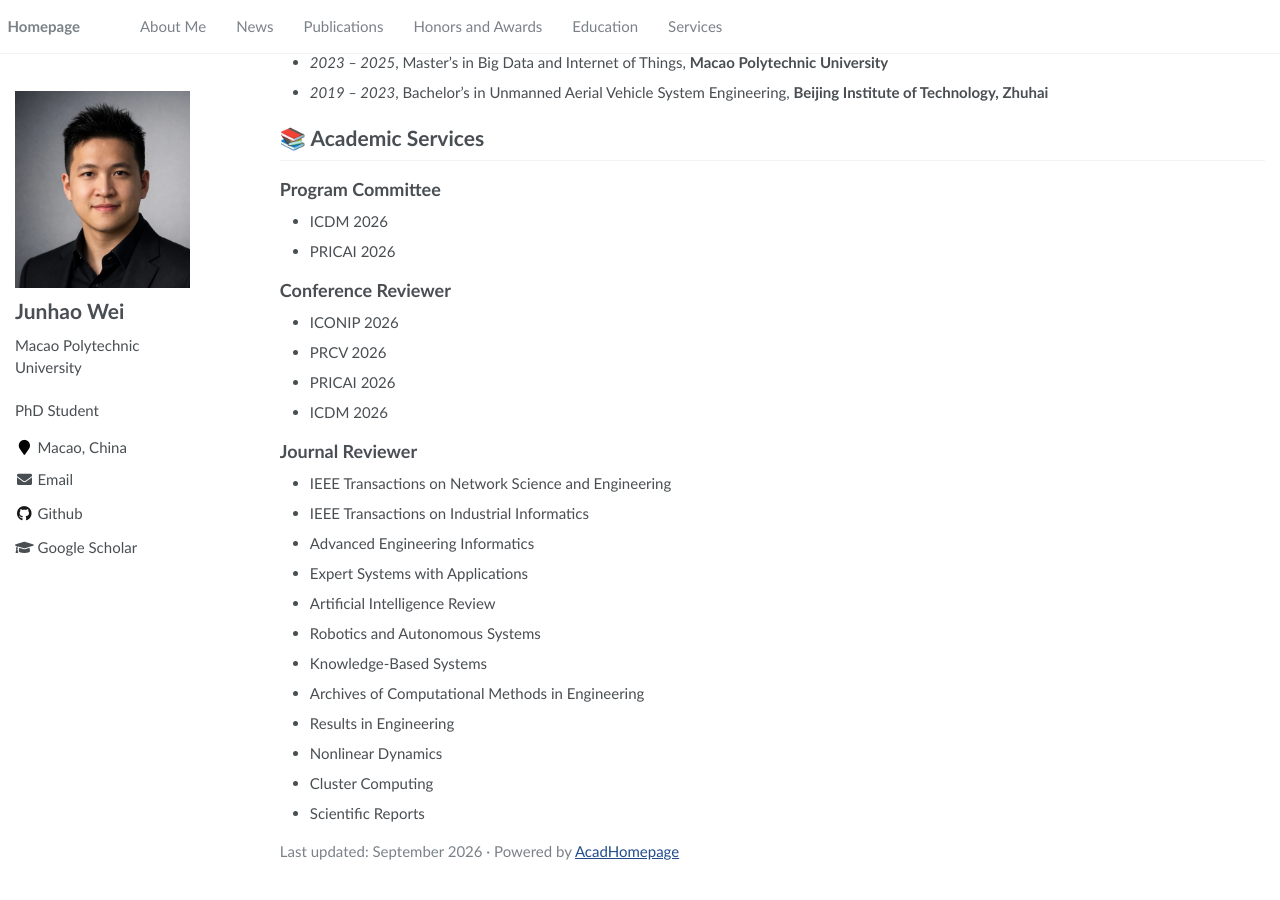
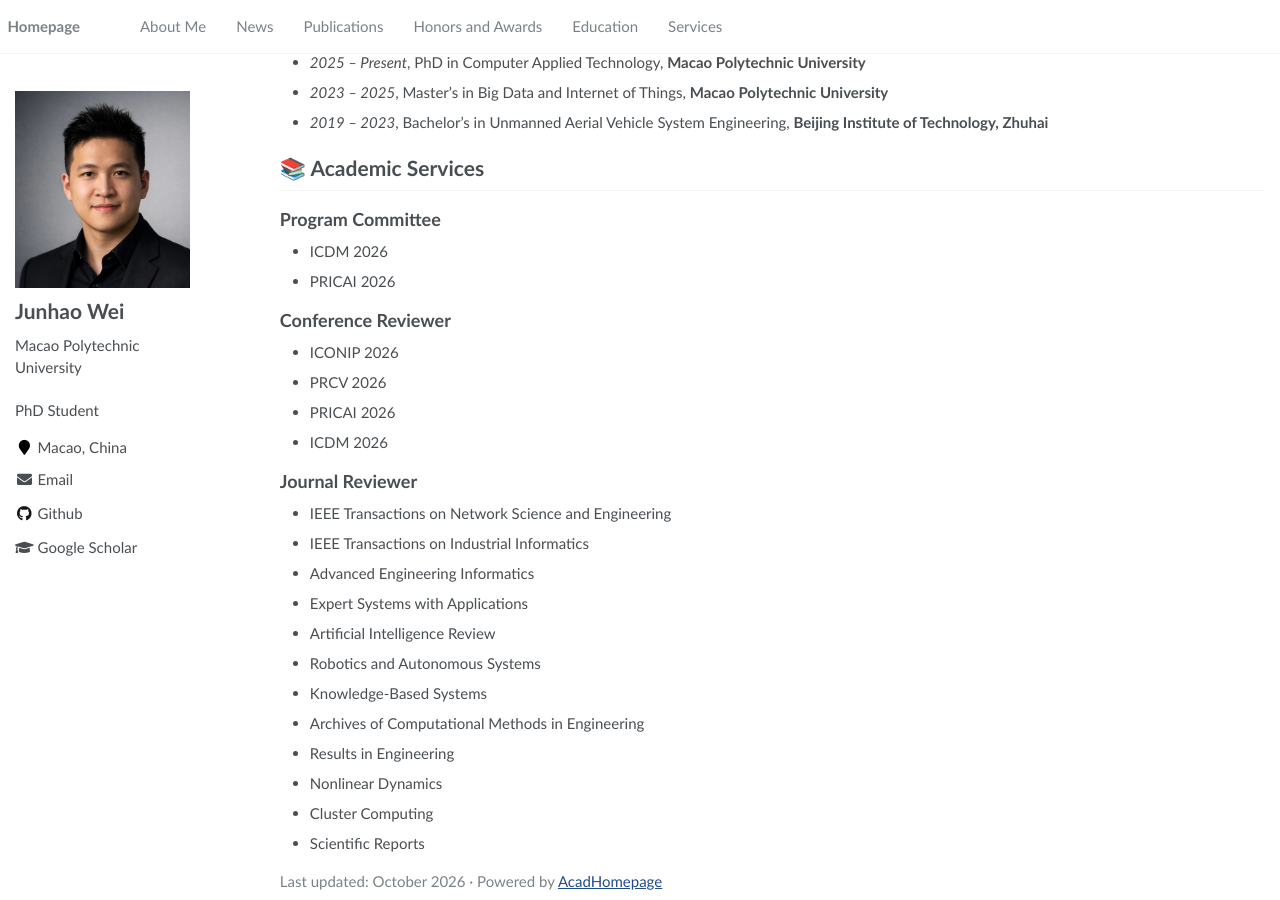
Before and after one commit to JunhaoWei-mpu/JunhaoWei-mpu.github.io, a Jekyll site: the page built from _pages/about.md, in a window 1280 px wide and 900 px high, scrolled down 3241 px. Built offline with Jekyll 4.4.1, drawn with Linux system fonts in a browser that asks for light colours; before the commit the page ends 4111 px from its top, so only the background shows below that; some of the changed text lies outside the part shown.

```diff
--- a/_pages/about.md
+++ b/_pages/about.md
@@ -79,4 +80,4 @@ I received my master's degree in Big Data and Internet of Things from Macao Poly
 - Cluster Computing
 - Scientific Reports
 
-<p class="site-update">Last updated: September 2026 · Powered by <a href="https://github.com/RayeRen/acad-homepage.github.io" target="_blank" rel="noopener noreferrer">AcadHomepage</a></p>
+<p class="site-update">Last updated: October 2026 · Powered by <a href="https://github.com/RayeRen/acad-homepage.github.io" target="_blank" rel="noopener noreferrer">AcadHomepage</a></p>
```
Also changed, not shown: other parts of _pages/about.md (+1 -0 lines).
